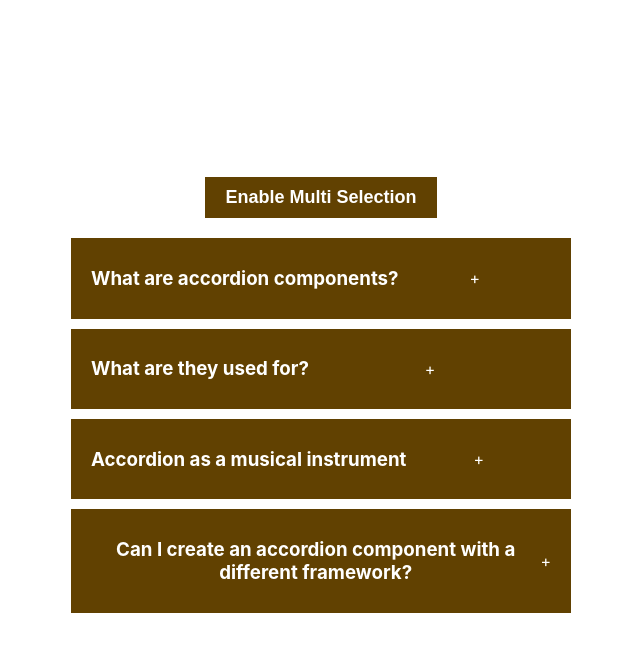
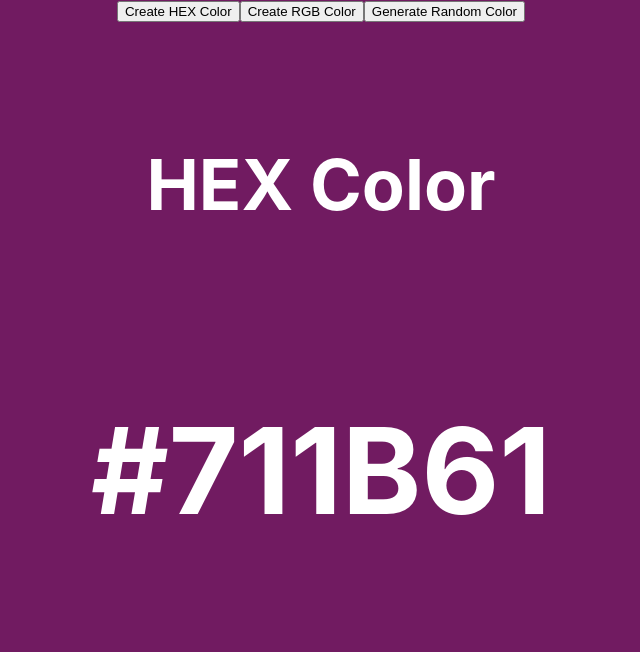
Before and after one commit to arvind36/Reactjs_Projects, a React (Create React App) app: page / in a window 1280 px wide. Shown: the top 652 px of the page, without its empty margins (319-959 px from the left). Built offline with nearby package versions, Linux system fonts and the light colour scheme.

Commit message:
done with random color

```diff
--- a/src/App.js
+++ b/src/App.js
@@ -1,11 +1,14 @@
 import "./App.css";
 import Accordion from "./components/accordion";
+import RandomColor from "./components/random-color";
 
 function App() {
   return (
     <div className="App">
       {/* accordion component */}
-      <Accordion />
+      {/* <Accordion /> */}
+      {/* random color component */}
+      <RandomColor />
     </div>
   );
 }
--- /dev/null
+++ b/src/components/random-color/index.jsx
@@ -0,0 +1,67 @@
+import React, { useEffect, useState } from "react";
+
+export default function RandomColor() {
+  const [typeOfColor, setTypeOfColor] = useState("hex");
+  const [color, setColor] = useState("#000000");
+
+  const randomColorUtility = (length) => {
+    return Math.floor(Math.random() * length);
+  };
+
+  const handleCreateRandomHexColor = () => {
+    const hex = [1, 2, 3, 4, 5, 6, 7, 8, 9, "A", "B", "C", "D", "E", "F"];
+    let hexColor = "#";
+    for (let i = 0; i < 6; i++) {
+      hexColor += hex[randomColorUtility(hex.length)];
+    }
+    setColor(hexColor);
+  };
+  const handleCreateRandomRgbColor = () => {
+    const r = randomColorUtility(256);
+    const g = randomColorUtility(256);
+    const b = randomColorUtility(256);
+
+    setColor(`rgb(${r},${g},${b})`);
+  };
+  useEffect(() => {
+    if (typeOfColor === "hex") handleCreateRandomHexColor();
+    else handleCreateRandomRgbColor();
+  }, [typeOfColor]);
+
+  return (
+    <div
+      style={{
+        width: "100vw",
+        height: "100vh",
+        background: color,
+      }}
+    >
+      <button onClick={() => setTypeOfColor("hex")}>Create HEX Color</button>
+      <button onClick={() => setTypeOfColor("rgb")}>Create RGB Color</button>
+      <button
+        onClick={
+          typeOfColor === "hex"
+            ? handleCreateRandomHexColor
+            : handleCreateRandomRgbColor
+        }
+      >
+        Generate Random Color
+      </button>
+      <div
+        style={{
+          display: "flex",
+          justifyContent: "center",
+          alignItems: "center",
+          color: "#fff",
+          fontSize: "60px",
+          marginTop: "50px",
+          flexDirection: "column",
+          gap: "20px",
+        }}
+      >
+        <h3>{typeOfColor === "rgb" ? "RGB Color" : "HEX Color"}</h3>
+        <h1>{color}</h1>
+      </div>
+    </div>
+  );
+}
```
